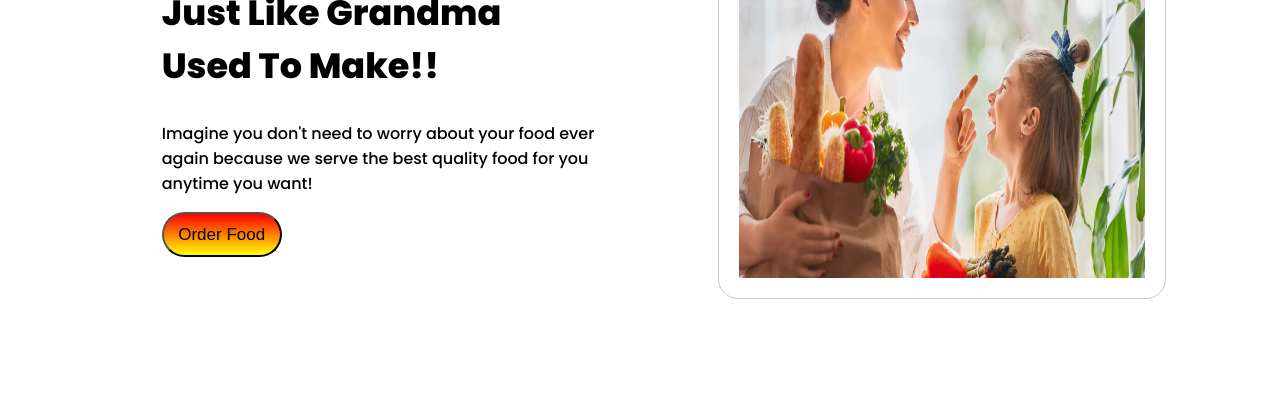
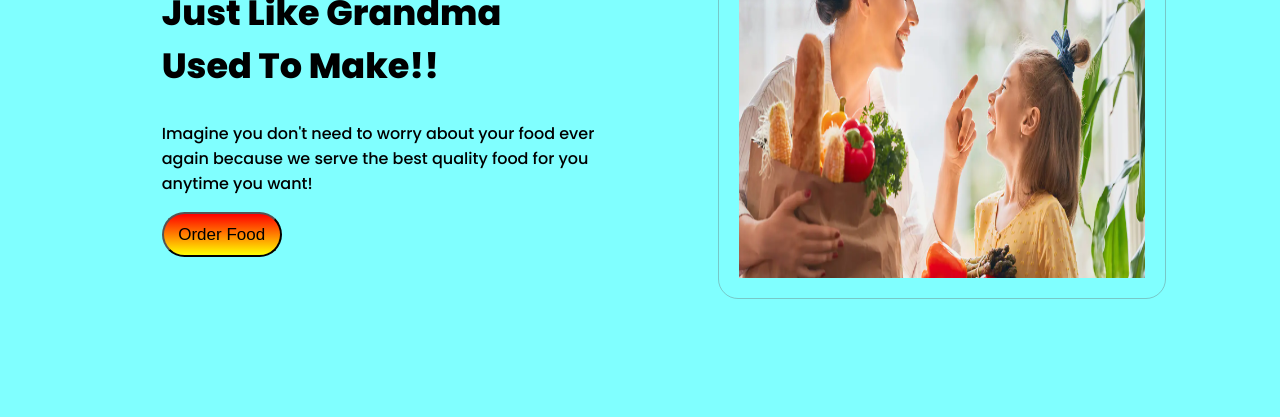
Before and after one commit to soadanam/food-hub, a plain HTML site: page index.html in a window 1280 px wide. Shown: the part 174-591 px from the top of the page. Drawn offline with Linux system fonts and the light colour scheme.

Commit message:
added some css

```diff
--- a/style.css
+++ b/style.css
@@ -1,5 +1,6 @@
 body{
     font-family: 'Poppins', sans-serif;
+    background-color: rgba(9, 255, 255, 0.513);
 }
 .sec1{
     display: flex;
```
